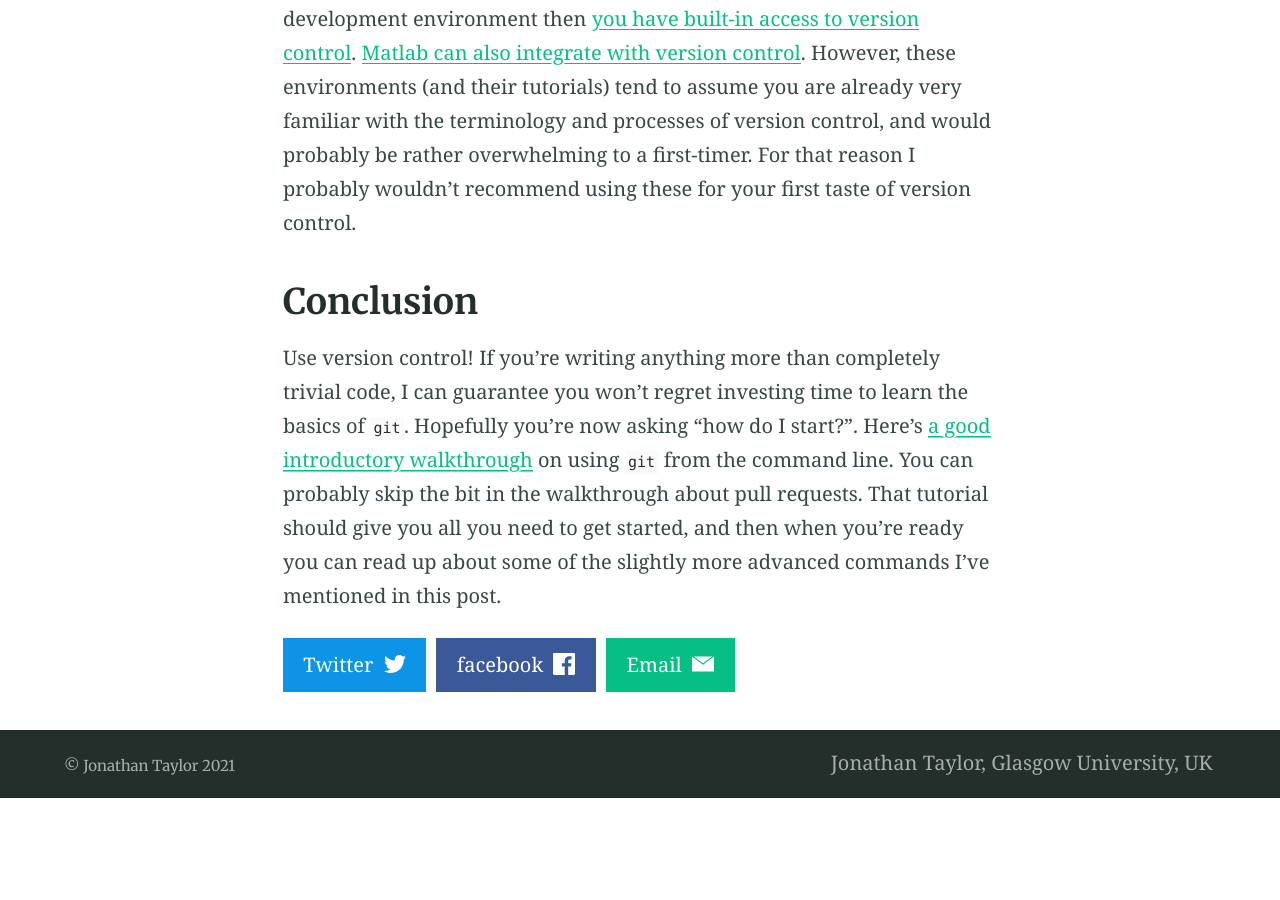
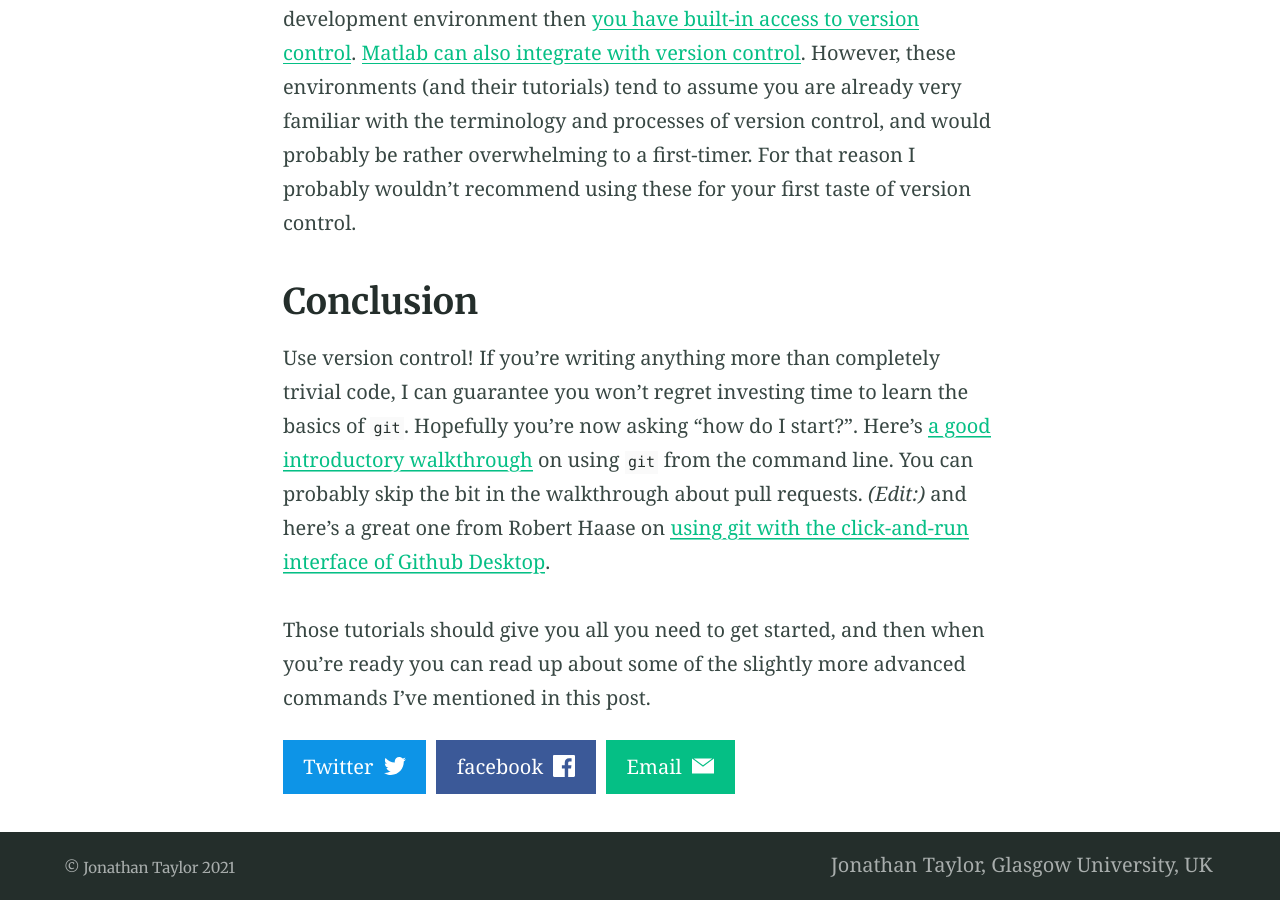
Before and after one commit to jmtayloruk/jmtayloruk.github.io, a Jekyll site: the page built from _posts/2021-08-09-version-control-for-one.md, in a window 1280 px wide and 900 px high, scrolled down 8792 px. Built offline with Jekyll 4.4.1, drawn with Linux system fonts in a browser that asks for light colours; before the commit the page ends 9590 px from its top, so only the background shows below that.

Commit message:
updated version control to link to Robert Haase article (thought I did this some time ago)

```diff
--- a/_posts/2021-08-09-version-control-for-one.md
+++ b/_posts/2021-08-09-version-control-for-one.md
@@ -152,6 +152,7 @@ Others prefer to use `git` by [clicking buttons in one of many available GUI pro
 ## Conclusion
 Use version control! If you're writing anything more than completely trivial code, I can guarantee you won't regret investing time to learn the basics of `git`.
 Hopefully you're now asking "how do I start?".
-Here's [a good introductory walkthrough](https://product.hubspot.com/blog/git-and-github-tutorial-for-beginners) on using `git` from the command line.
-You can probably skip the bit in the walkthrough about pull requests.
-That tutorial should give you all you need to get started, and then when you're ready you can read up about some of the slightly more advanced commands I've mentioned in this post.
+Here's [a good introductory walkthrough](https://product.hubspot.com/blog/git-and-github-tutorial-for-beginners) on using `git` from the command line. You can probably skip the bit in the walkthrough about pull requests.
+*(Edit:)* and here's a great one from Robert Haase on [using git with the click-and-run interface of Github Desktop](https://focalplane.biologists.com/2021/09/04/collaborative-bio-image-analysis-script-editing-with-git).
+
+Those tutorials should give you all you need to get started, and then when you're ready you can read up about some of the slightly more advanced commands I've mentioned in this post.
```
